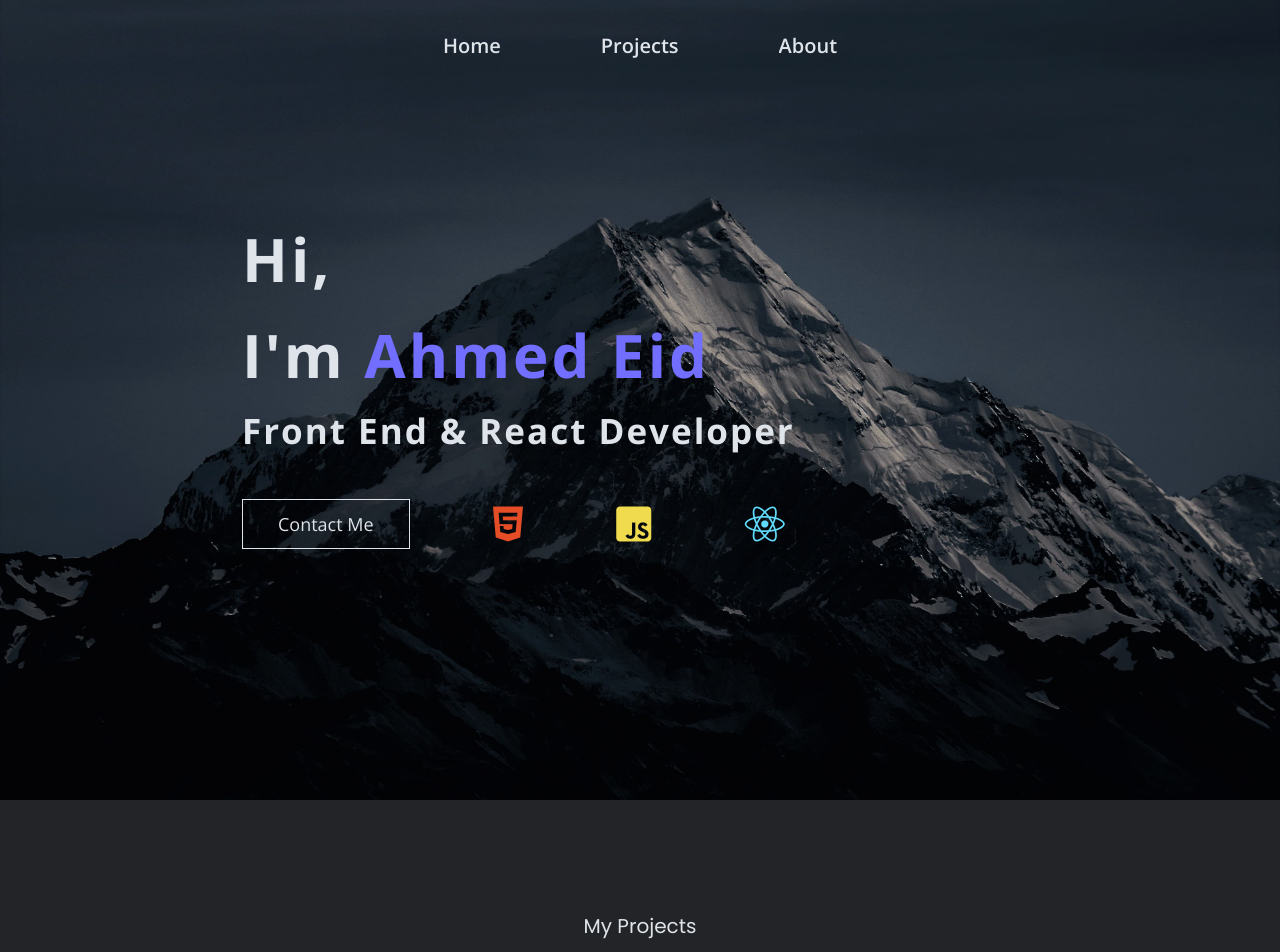
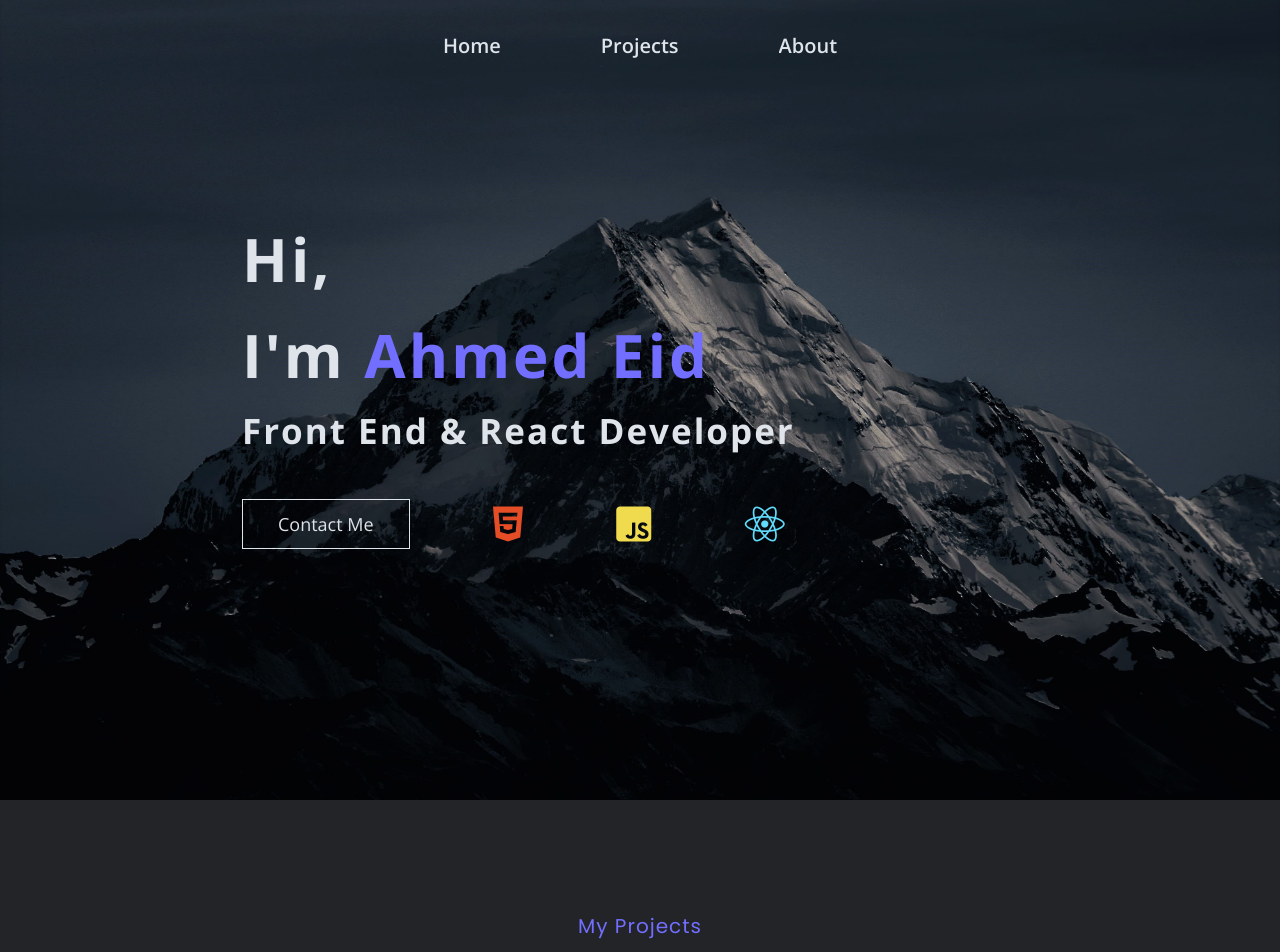
Before and after one commit to ahmed-eidd/my-portfolio, a React (Create React App) app: page / in a window 1280 px wide. Shown: the top 952 px of the page. Built offline with nearby package versions, Linux system fonts and the light colour scheme.

Commit message:
changes to the global h3 and the projects title

```diff
--- a/src/components/Projects/Projects.jsx
+++ b/src/components/Projects/Projects.jsx
@@ -53,7 +53,7 @@ const Projects = () => {
       className={classes.ProjectsContainer}
       id="projects"
     >
-      <h2 className={classes.title}>My Projects</h2>
+      <h3 className={classes.title}>My Projects</h3>
       <div className={classes.Projects}>
         {projects.map((pro) => (
           <Project
--- a/src/components/Projects/Projects.module.css
+++ b/src/components/Projects/Projects.module.css
@@ -25,7 +25,6 @@
 .title {
   margin: 5rem 0;
   font-family: var(--font-secondary);
-  border-bottom: 1px solid var(--font-color-primary);
   display: inline-block;
   font-size: 2rem;
   font-weight: normal;
--- a/src/index.css
+++ b/src/index.css
@@ -60,7 +60,8 @@ h3 {
   font-family: var(--font-secondary);
   font-size: 2rem;
   letter-spacing: 1px;
+  color: var(--color-primary);
   display: inline;
-  border-bottom: 1px solid var(--font-color-primary);
+  border-bottom: 1px solid var(--color-secondary);
   padding: 1rem;
 }
```
